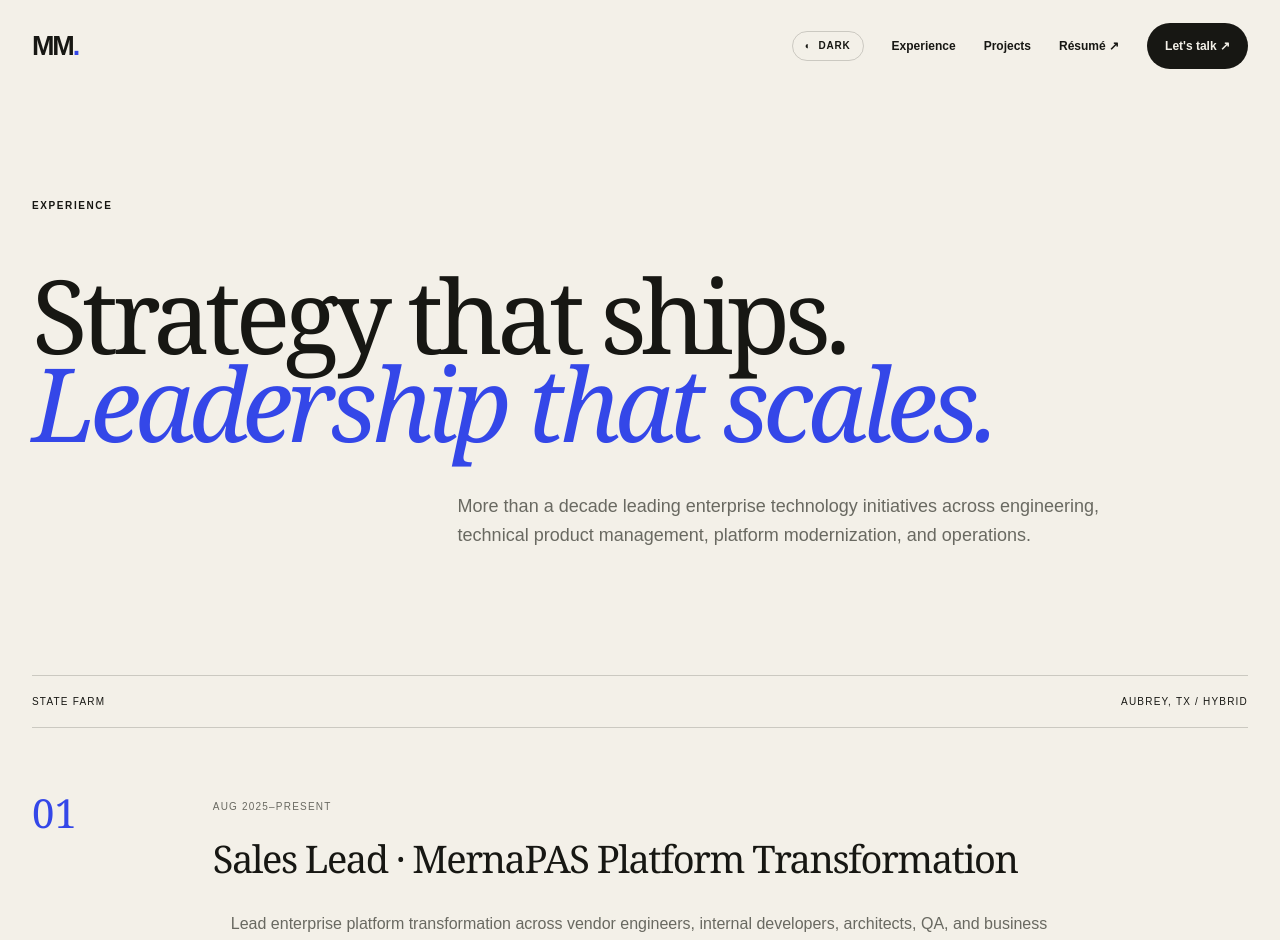
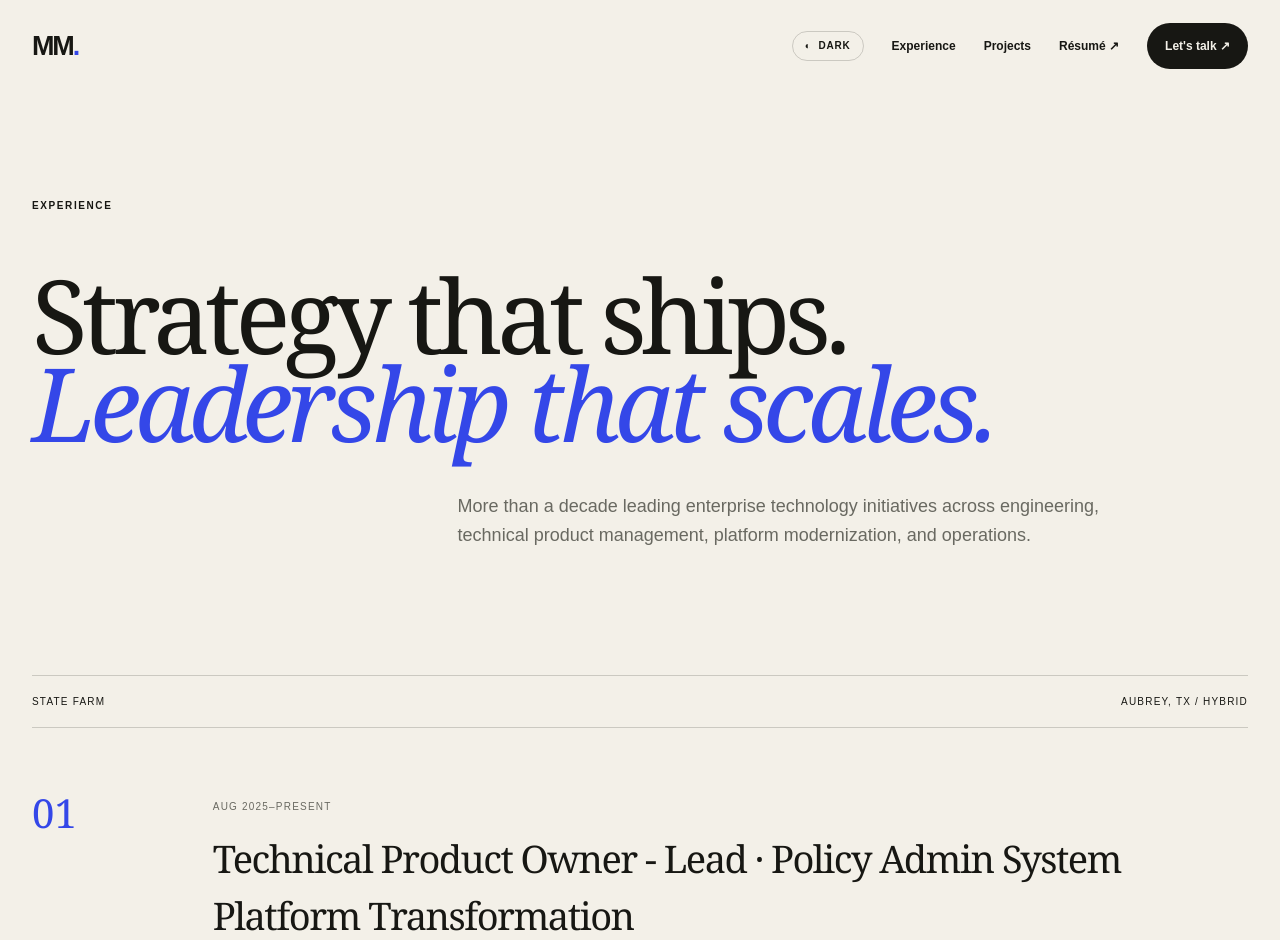
Before and after one commit to ammorgan/portfolio, a Next.js app: page /experience in a window 1280 px wide. Shown: the top 940 px of the page. Built offline with nearby package versions, Linux system fonts and the light colour scheme.

Commit message:
Update current role title

```diff
--- a/app/experience/page.tsx
+++ b/app/experience/page.tsx
@@ -1,7 +1,7 @@
 import { SiteFooter, SiteNav } from "../site-nav";
 
 const roles = [
-  { dates:"Aug 2025–Present", title:"Sales Lead · MernaPAS Platform Transformation", points:["Lead enterprise platform transformation across vendor engineers, internal developers, architects, QA, and business stakeholders.","Define technical scope, remove blockers, and maintain executive visibility across dependencies, defects, readiness, and risk.","Pioneered AI-assisted engineering analysis across production repositories using GitHub Copilot and LLMs.","Partner daily with Experience Design teams to review and approve Figma prototypes for product alignment, accessibility, technical feasibility, and engineering readiness."] },
+  { dates:"Aug 2025–Present", title:"Technical Product Owner - Lead · Policy Admin System Platform Transformation", points:["Lead enterprise platform transformation across vendor engineers, internal developers, architects, QA, and business stakeholders.","Define technical scope, remove blockers, and maintain executive visibility across dependencies, defects, readiness, and risk.","Pioneered AI-assisted engineering analysis across production repositories using GitHub Copilot and LLMs.","Partner daily with Experience Design teams to review and approve Figma prototypes for product alignment, accessibility, technical feasibility, and engineering readiness."] },
   { dates:"Dec 2022–Jul 2025", title:"Horizontal Product Owner · Shopping Journey Auto", points:["Led delivery of the Simplified Auto Sales Agency UI, generating 2.5M quotes in 2024 while increasing quote starts 13%, completed quotes 17%, and purchases 53% versus Policy Center.","Built a multi-year product and engineering roadmap supporting platform modernization, state rollout, and scalable Sales Agency enhancements through Q4 2027.","Partnered with architects and senior engineers to influence solution design and reduce delivery risk.","Developed workforce planning recommendations that optimized engineering capacity and informed leadership hiring and resource allocation decisions."] },
   { dates:"Feb 2022–Dec 2022", title:"Portfolio Analyst · Auto Acquisition & Service", points:["Built a searchable MkDocs knowledge platform with CI/CD deployment to reduce tribal knowledge and improve onboarding.","Resolved 60+ cross-functional dependencies across multiple engineering teams.","Led migration from Agility to GitLab, standardizing technical requirements and portfolio visibility."] },
   { dates:"Apr 2018–Feb 2022", title:"Technology Supervisor / Technology Analyst · IT Operations", points:["Led technical recruiting strategy that increased intern-to-full-time conversion from 46% to 92% and reduced annual hiring costs by more than $150K.","Built an AWS-powered recruiting application that automated résumé parsing, candidate scoring, and role matching.","Coached interns and early-career technologists while partnering with leadership on workforce planning and development."] },
```
